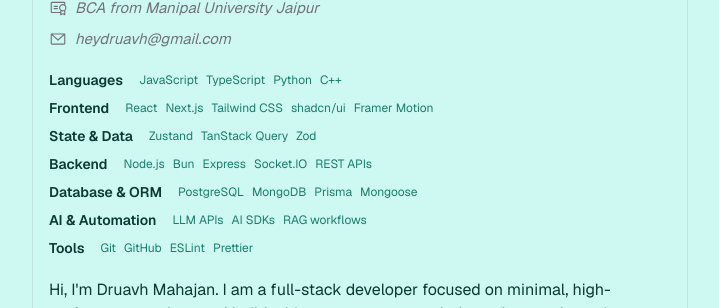
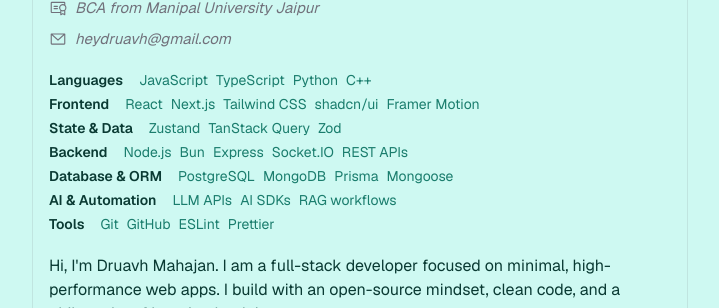
Before and after one commit to druxvh/folio, a Next.js app: page / in a window 1280 px wide. Shown: the part 168-476 px from the top of the page, without its empty margins (280-999 px from the left). Built offline with nearby package versions, Linux system fonts and the light colour scheme.

Commit message:
chore: fix gap between TechStack items

```diff
--- a/components/TechStack.tsx
+++ b/components/TechStack.tsx
@@ -19,9 +19,9 @@ export default function TechStack() {
 
   return (
     <section className="flex flex-col gap-4">
-      <div className="grid grid-cols-1 gap-2">
+      <div className="grid grid-cols-1 gap-1">
         {Object.entries(skills).map(([category, items]) => (
-          <div key={category} className="flex gap-4 flex-wrap items-start ">
+          <div key={category} className="flex gap-4 flex-wrap items-center h-full">
             <h3 className="font-semibold text-foreground text-sm ">
               {category}
             </h3>{" "}
@@ -29,7 +29,7 @@ export default function TechStack() {
               {items.map((item) => (
                 <span
                   key={item}
-                  className="text-xs text-accent-green hover:text-accent-green/90 transition-colors "
+                  className="text-sm text-accent-green hover:text-accent-green/90 transition-colors "
                 >
                   {item}
                 </span>
```
